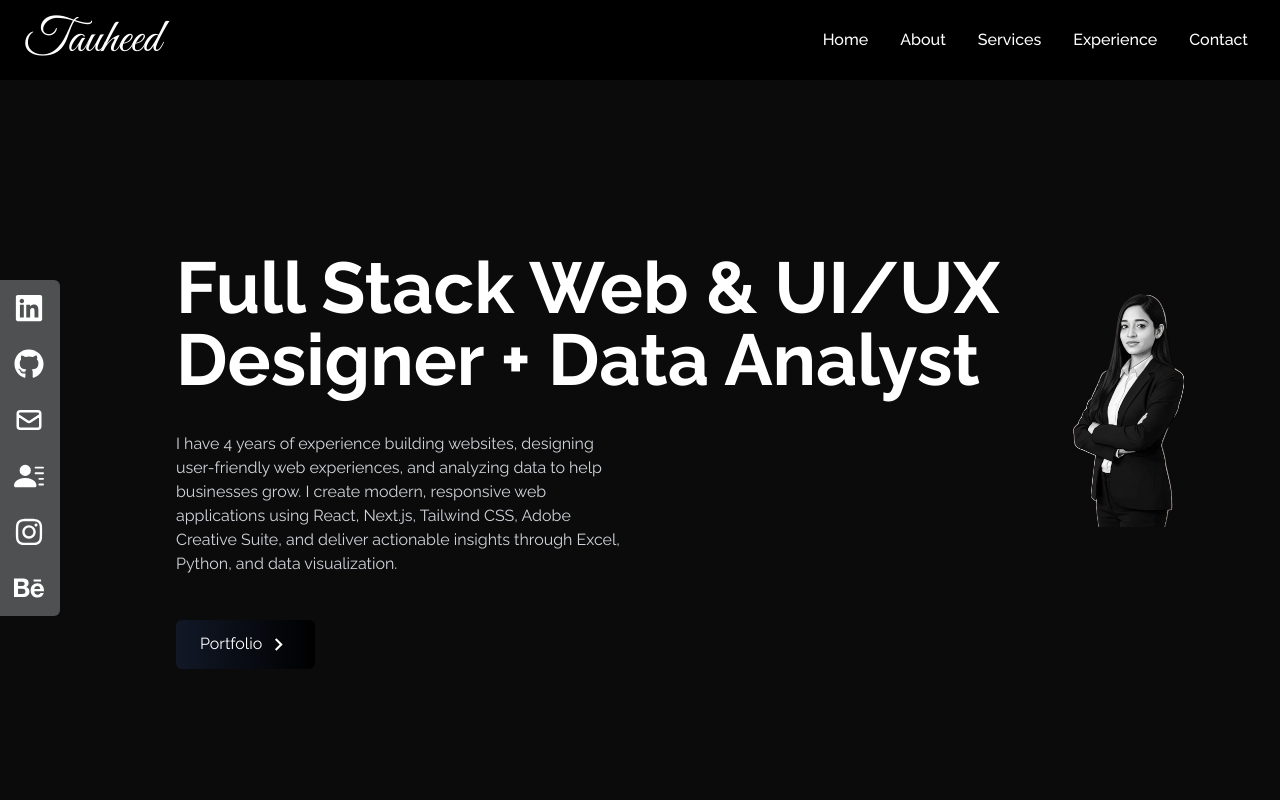
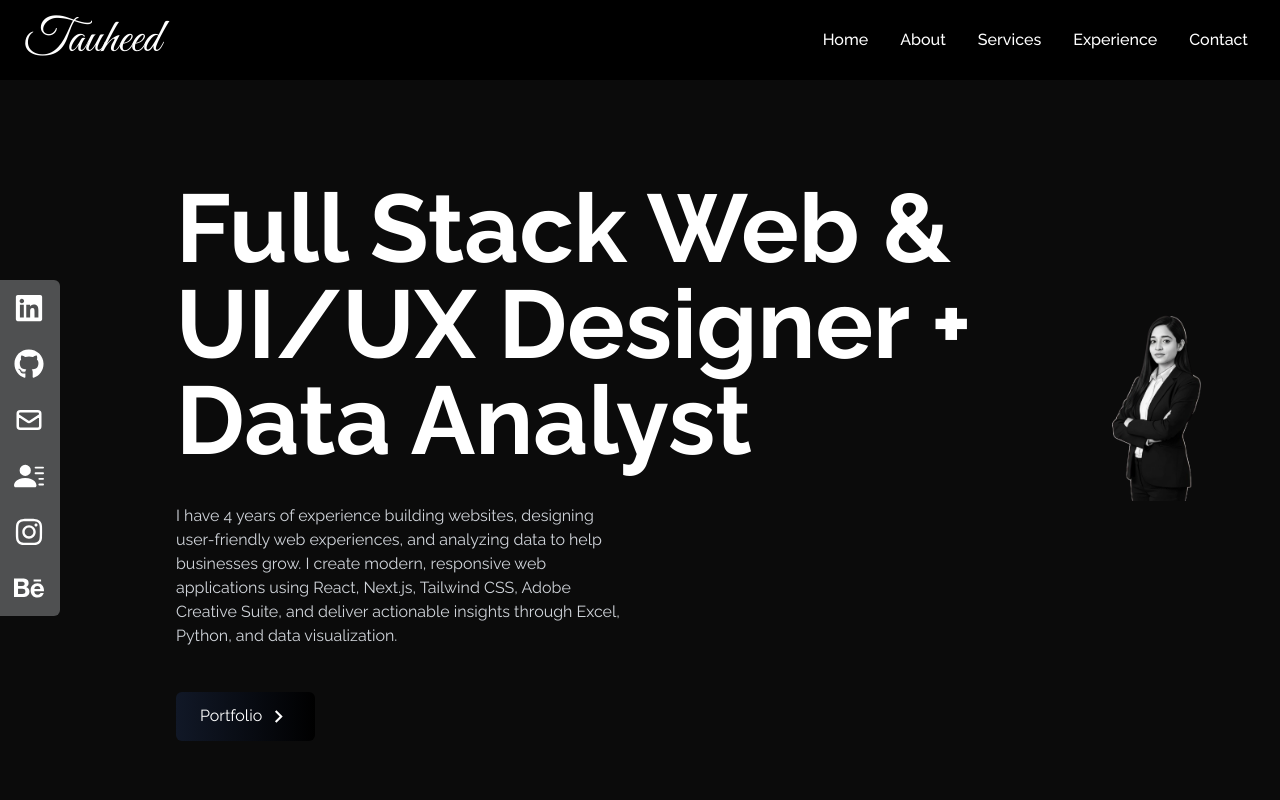
Before and after one commit to Tauheedjahan/Tj_Portfolio, a React (Create React App) app: page / in a window 1280 px wide. Shown: the top 800 px of the page. Built offline with nearby package versions, Linux system fonts and the light colour scheme.

Commit message:
Update Home.jsx

```diff
--- a/src/components/Home.jsx
+++ b/src/components/Home.jsx
@@ -23,7 +23,7 @@ const Home = () => {
 
         </div>
         <div className="flex flex-col justify-center h-full md:ml-40 mt-32">
-          <h2 className="text-4xl sm:text-7xl font-bold text-white">
+          <h2 className="text-6xl sm:text-8xl font-bold text-white">
             Full Stack Web & UI/UX Designer + Data Analyst
           </h2>
           <p className="text-gray-300 py-9 max-w-md">
```
